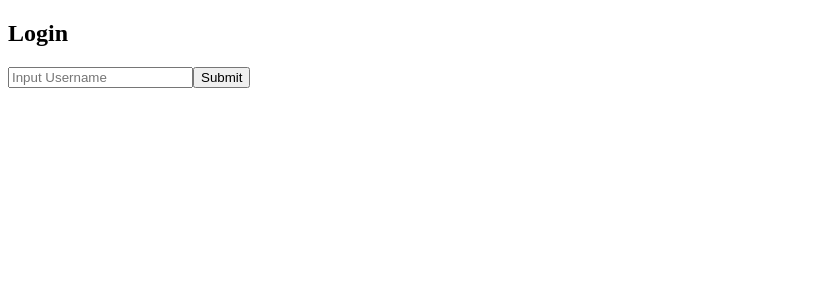
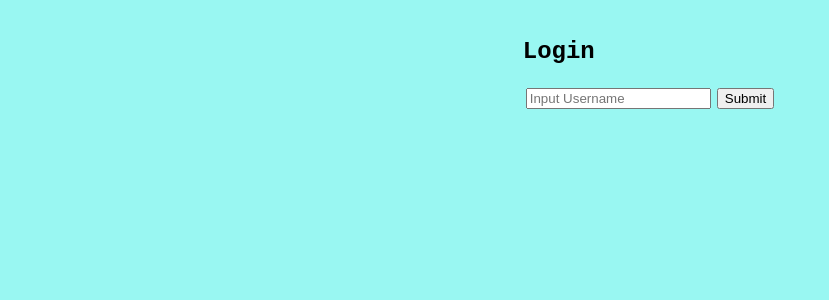
Before and after one commit to Kareem1990/social-media-app, a React (Create React App) app: page / in a window 1280 px wide. Shown: the top 300 px of the page, without its empty margins (0-829 px from the left). Built offline with nearby package versions, Linux system fonts and the light colour scheme.

Commit message:
added styling by sass

```diff
--- a/package.json
+++ b/package.json
@@ -9,6 +9,7 @@
     "react": "^18.1.0",
     "react-dom": "^18.1.0",
     "react-scripts": "5.0.1",
+    "sass": "^1.52.3",
     "web-vitals": "^2.1.4"
   },
   "scripts": {
--- a/src/App.js
+++ b/src/App.js
@@ -3,6 +3,7 @@ import Login from "./components/Login";
 import Header from "./components/Header";
 import CreatePost from "./components/CreatePost";
 import PostList from "./components/PostList";
+import  "./App.scss"
 
 function App() {
   const [user, setUser] = React.useState('');
--- /dev/null
+++ b/src/App.scss
@@ -0,0 +1,19 @@
+$primaryColor: #99f7f2;
+$primaryFont: 'Inconsolata', monospace;
+
+
+@mixin flexCenter {
+  display: flex;
+  justify-content: center;
+  align-items: center;
+}
+
+
+body {
+  @include flexCenter;
+  background-color: $primaryColor
+}
+
+button, input {
+  margin: 3px;
+}
--- a/src/components/Login.js
+++ b/src/components/Login.js
@@ -1,6 +1,10 @@
 import React from "react";
+import './Login.scss';
+
+
 
 function Login ({ setUser }) {
+
   const [username, setUsername] = React.useState("");
 
 function handleSubmit (event) {
--- /dev/null
+++ b/src/components/Login.scss
@@ -0,0 +1,18 @@
+@import "../App";
+
+div {
+    background-color: $primaryColor;
+    font-family: $primaryFont;
+    padding: 5px;
+    padding-left: 15px;
+
+    h2 {
+      color: black;
+      font-family: $primaryFont;
+      justify-content:end;
+    }
+  }
+
+  button {
+    margin: 3px;
+  }
--- a/src/components/Post.js
+++ b/src/components/Post.js
@@ -1,11 +1,12 @@
 import React from "react";
+import "./Post.scss"
 
 function Post ({ image, content, user }) {
 
     return <>
       {image && (
         <img
-          style={{ height: 100, width: 200, objectFit: 'cover' }}
+          // style={{ height: 100, width: 200, objectFit: 'cover' }}
           src={URL.createObjectURL(image)}
           alt="Post Cover"
         />
--- /dev/null
+++ b/src/components/Post.scss
@@ -0,0 +1,17 @@
+@import "../App";
+
+Post {
+    @include flexCenter;
+}
+
+
+    img {
+        @include flexCenter;
+        height: 100%;
+        max-width: 500px;
+object-fit: center;
+border: 2px solid black;
+border-radius: 2%;
+padding: 2px;
+margin: 30px;
+}
```
Also changed, not shown: 1 other file (tests, documents, lock files or other folders).
